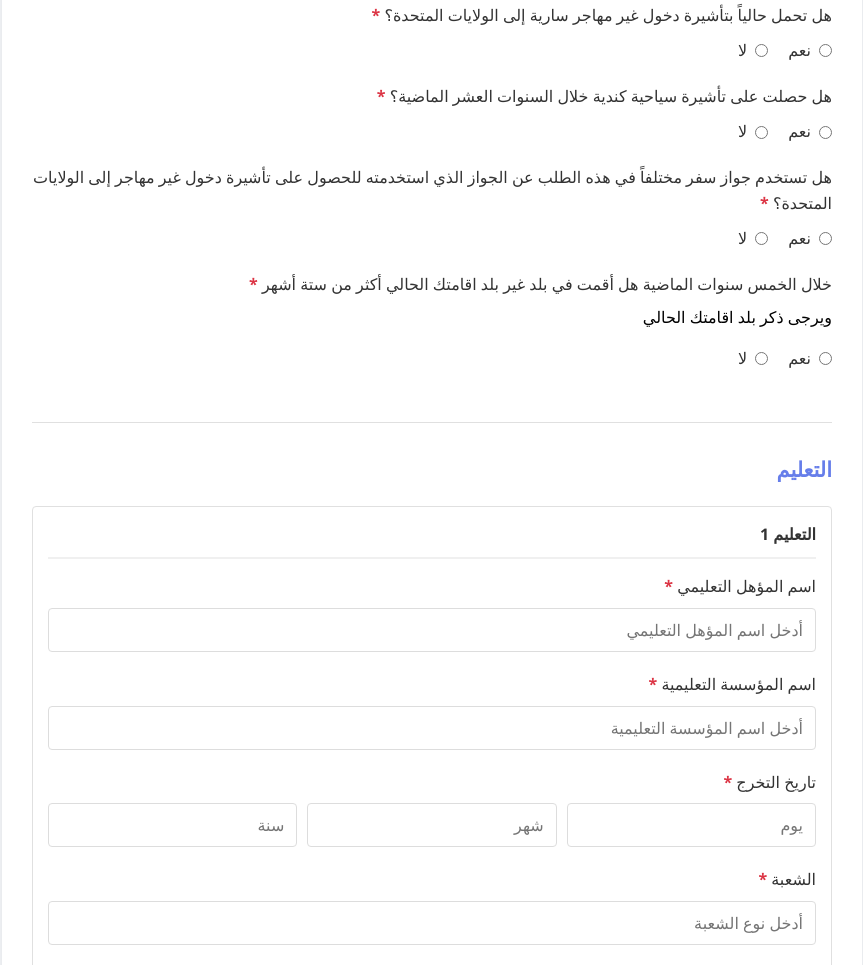
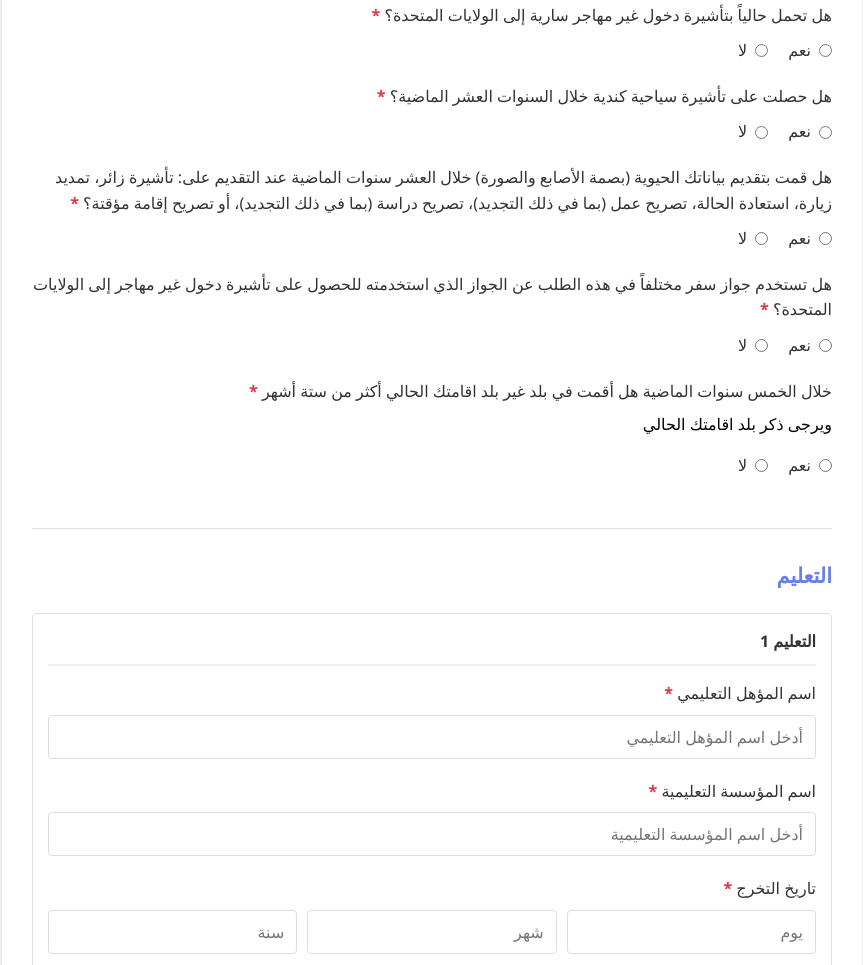
Before and after one commit to nayernfs-ui/Canada-Tourism-Visa, a website: page index.html in a window 1280 px wide. Shown: the part 993-1958 px from the top of the page, without its empty margins (208-1071 px from the left). Drawn offline with Linux system fonts and the light colour scheme.

Commit message:
Add biometrics question with conditional year input

```diff
--- a/index.html
+++ b/index.html
@@ -162,6 +162,24 @@
                 <input type="radio" name="PastCanadianVisitorVisa" value="no" /> لا
               </label>
             </div>
+          </div>
+
+          <div class="question-group">
+            <label>هل قمت بتقديم بياناتك الحيوية (بصمة الأصابع والصورة) خلال العشر سنوات الماضية عند التقديم على:
+              تأشيرة زائر، تمديد زيارة، استعادة الحالة، تصريح عمل (بما في ذلك التجديد)، تصريح دراسة (بما في ذلك التجديد)، أو تصريح إقامة مؤقتة؟ <span class="required">*</span></label>
+            <div class="options-row" role="radiogroup">
+              <label>
+                <input type="radio" name="ProvidedBiometrics" value="نعم" required onchange="toggleBiometricYear(this.value)" /> نعم
+              </label>
+              <label>
+                <input type="radio" name="ProvidedBiometrics" value="لا" required onchange="toggleBiometricYear(this.value)" /> لا
+              </label>
+            </div>
+          </div>
+
+          <div class="question-group" id="biometricYearGroup" style="display: none;">
+            <label>العام الذي قدمت فيه البيانات الحيوية</label>
+            <input type="number" name="Biometric_Year" id="Biometric_Year" placeholder="سنة" min="1900" max="2100" />
           </div>
 
           <div class="question-group">
--- a/script.js
+++ b/script.js
@@ -307,6 +307,19 @@ function toggleCitizenSinceBirth(value) {
     monthSelect.required = true;
     daySelect.required = true;
     dateGroup.style.display = 'block';
+  }
+}
+
+function toggleBiometricYear(value) {
+  const yearGroup = document.getElementById('biometricYearGroup');
+  const yearInput = document.getElementById('Biometric_Year');
+  if (value === 'نعم') {
+    yearGroup.style.display = 'block';
+    yearInput.required = true;
+  } else {
+    yearGroup.style.display = 'none';
+    yearInput.required = false;
+    yearInput.value = '';
   }
 }
 
```
Also changed, not shown: 2 other files.
